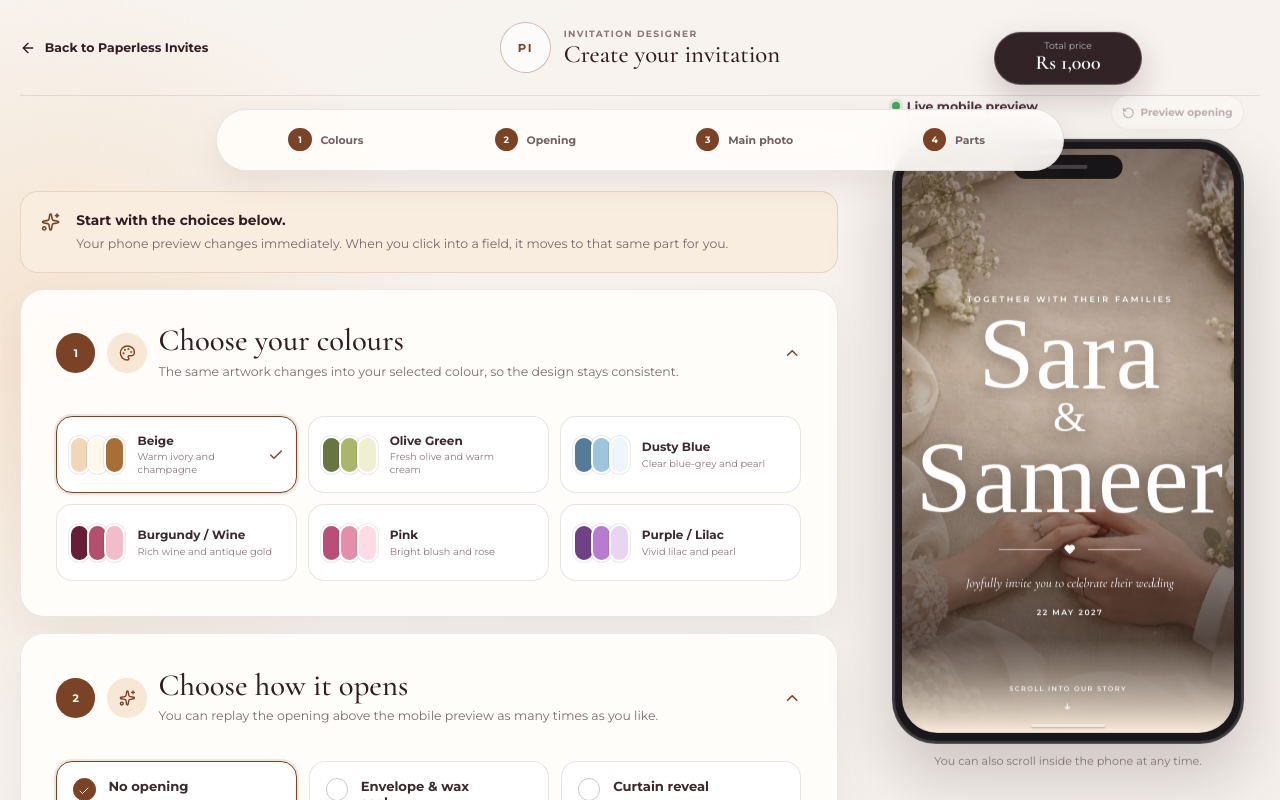
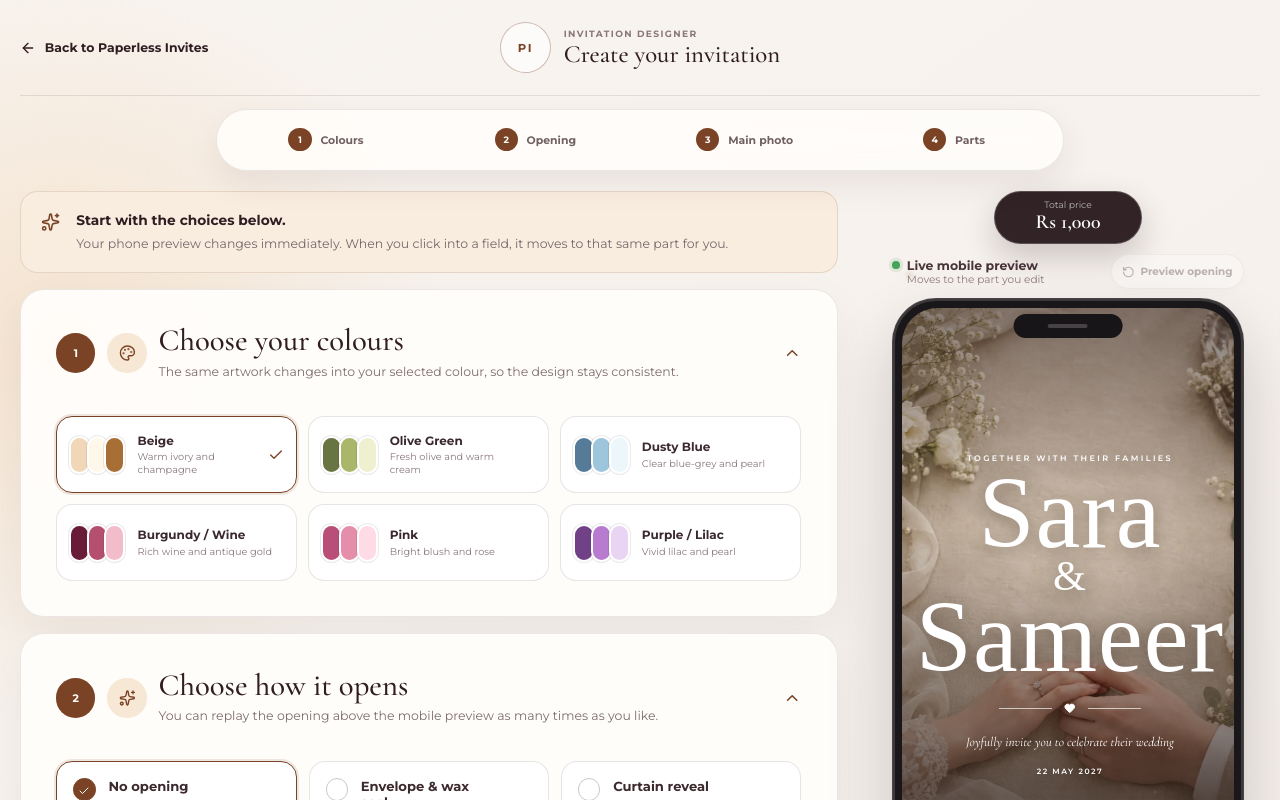
Before and after one commit to Ir-faan/Event-Invitation, a Next.js app: page /design-invitation in a window 1280 px wide. Shown: the top 800 px of the page. Built offline with nearby package versions, Linux system fonts and the light colour scheme; a web font is replaced by a local one.

Commit message:
Refine sticky preview activation
Keep the phone preview in its natural position at the top of the page, then centre it responsively once the user scrolls.

```diff
--- a/app/design-invitation/design-invitation.css
+++ b/app/design-invitation/design-invitation.css
@@ -302,7 +302,7 @@
 .designer-final-save svg { width: 1rem; }
 
 /* Phone frame and live invitation */
-.designer-preview-panel { position: sticky; top: 50%; align-self: start; display: grid; justify-items: center; transform: translateY(-50%); }
+.designer-preview-panel { position: sticky; top: clamp(2.25rem,calc((100vh - 50rem) / 2),8rem); align-self: start; display: grid; justify-items: center; transform: none; }
 .designer-preview-price { min-width: 9.2rem; margin-bottom: .65rem; padding: .48rem 1.15rem .52rem; display: grid; justify-items: center; border: 1px solid rgba(255,255,255,.2); border-radius: 999px; color: #fff; background: rgba(38,24,28,.95); box-shadow: 0 .85rem 2rem rgba(33,15,20,.2); backdrop-filter: blur(16px); }
 .designer-preview-price small { color: rgba(255,255,255,.65); font-size: .58rem; }
 .designer-preview-price strong { font: 600 1.25rem var(--serif); }
```
Also changed, not shown: 1 other file (tests, documents, lock files or other folders).
